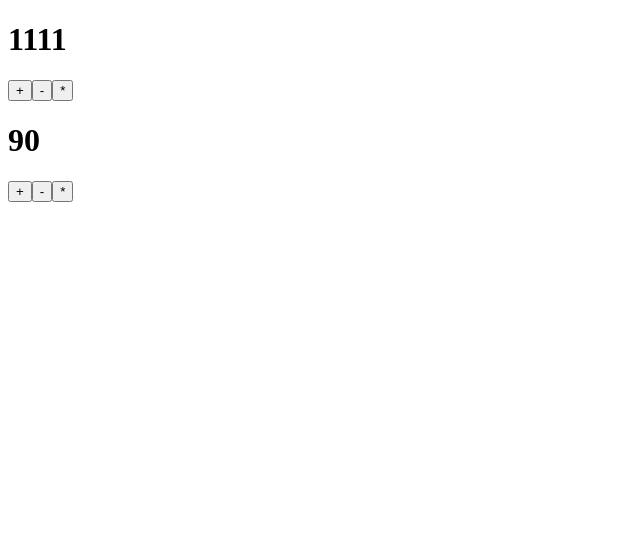
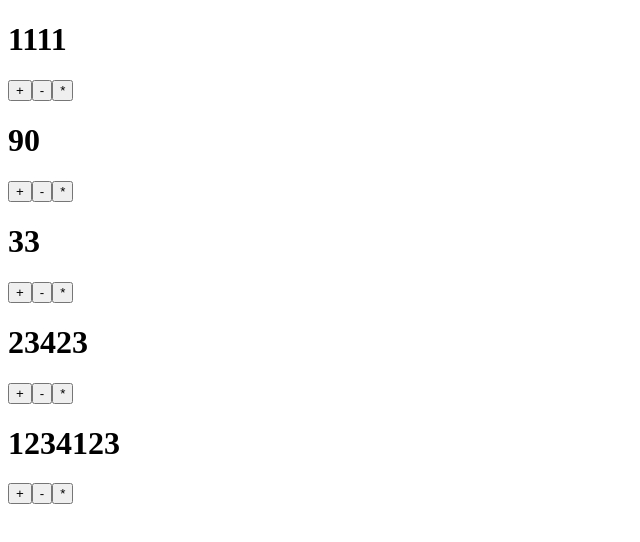
Before and after one commit to radishmouse/react-review, a React (Create React App) app: page / in a window 1280 px wide. Shown: the top 542 px of the page, without its empty margins (0-640 px from the left). Built offline with nearby package versions, Linux system fonts and the light colour scheme.

Commit message:
uses .map to create Counter components

```diff
--- a/src/App.js
+++ b/src/App.js
@@ -15,27 +15,45 @@
     this.state = {
       values: [
         1111,
-        90
+        90,
+        33,
+        23423,
+        1234123
+      ],
+      changeBy: [
+        2,
+        33,
+        1,
+        1,
+        1
       ]
     };
   }
   render() {
     return (
       <div>
-        <Counter
-          changeBy={2}
-          value={this.state.values[0]}
-          addHandler={this._incrementAll}
-          subtractHandler={this._decrementAll}
-          index={0}
-        />
-        <Counter
-          value={this.state.values[1]}
-          changeBy={33}
-          addHandler={this._incrementAll}
-          subtractHandler={this._decrementAll}
-          index={1}
-        />
+
+       {
+
+        this.state.values.map((num, index) => {
+          return (
+            <Counter
+              key={index}
+              index={index}
+              value={num}
+              addHandler={() => {
+                this._incrementAll(this.state.changeBy[index])
+              }}
+              subtractHandler={() => {
+                this._decrementAll(this.state.changeBy[index])
+              }}
+              resetHandler={this._updateValue}
+            />
+          )
+        })
+
+
+       }
       </div>
     );
   }
@@ -54,15 +72,15 @@
     });
   }
 
-  _incrementAll = () => {
-    const newValues = this.state.values.map(num => num + 1);
+  _incrementAll = (howMuch) => {
+    const newValues = this.state.values.map(num => num + howMuch);
     this.setState({
       values: newValues
     })
   }
 
-  _decrementAll = () => {
-    const newValues = this.state.values.map(num => num - 1);
+  _decrementAll = (howMuch) => {
+    const newValues = this.state.values.map(num => num - howMuch);
     this.setState({
       values: newValues
     })
--- a/src/Counter.js
+++ b/src/Counter.js
@@ -51,7 +51,7 @@
     }
 
     _resetValue = () => {
-        this.props.clickHandler(this.props.index, this.state.initialValue);
+        this.props.resetHandler(this.props.index, this.state.initialValue);
         // this.setState({
         //     value: this.props.initialValue
         // });
```
